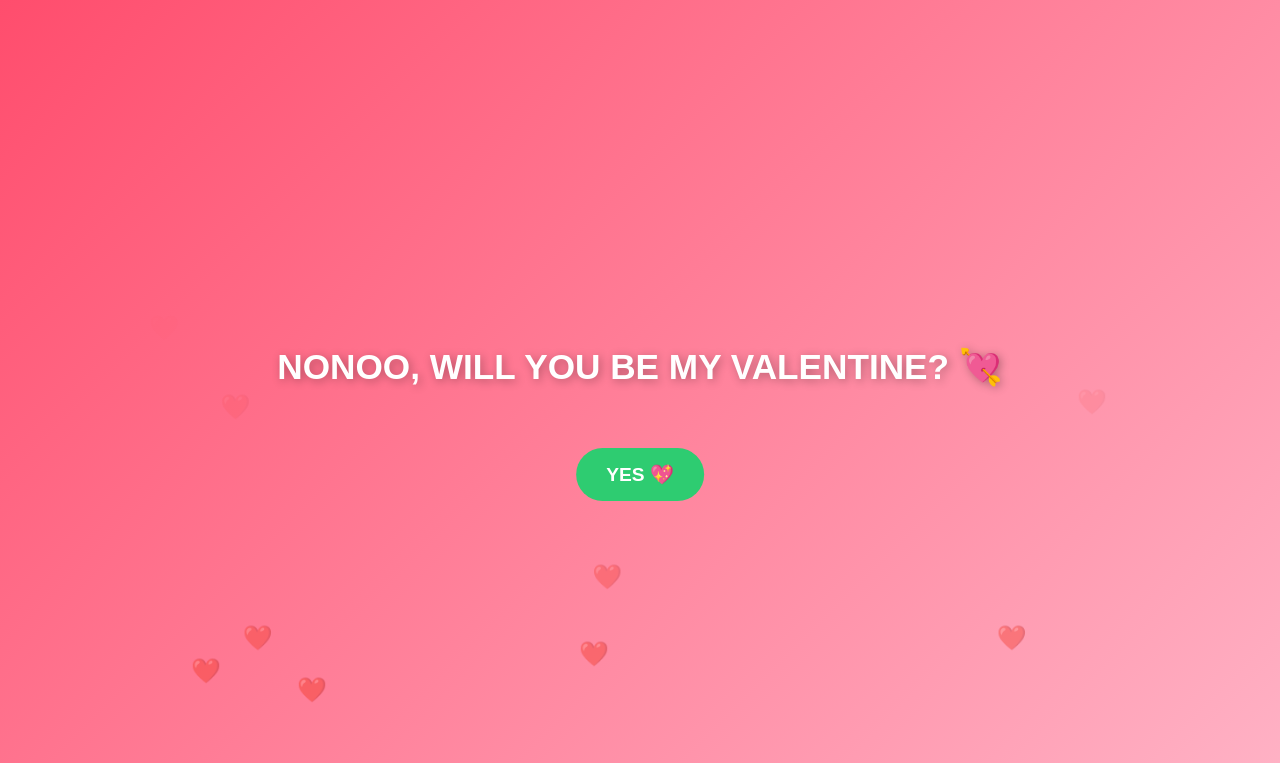
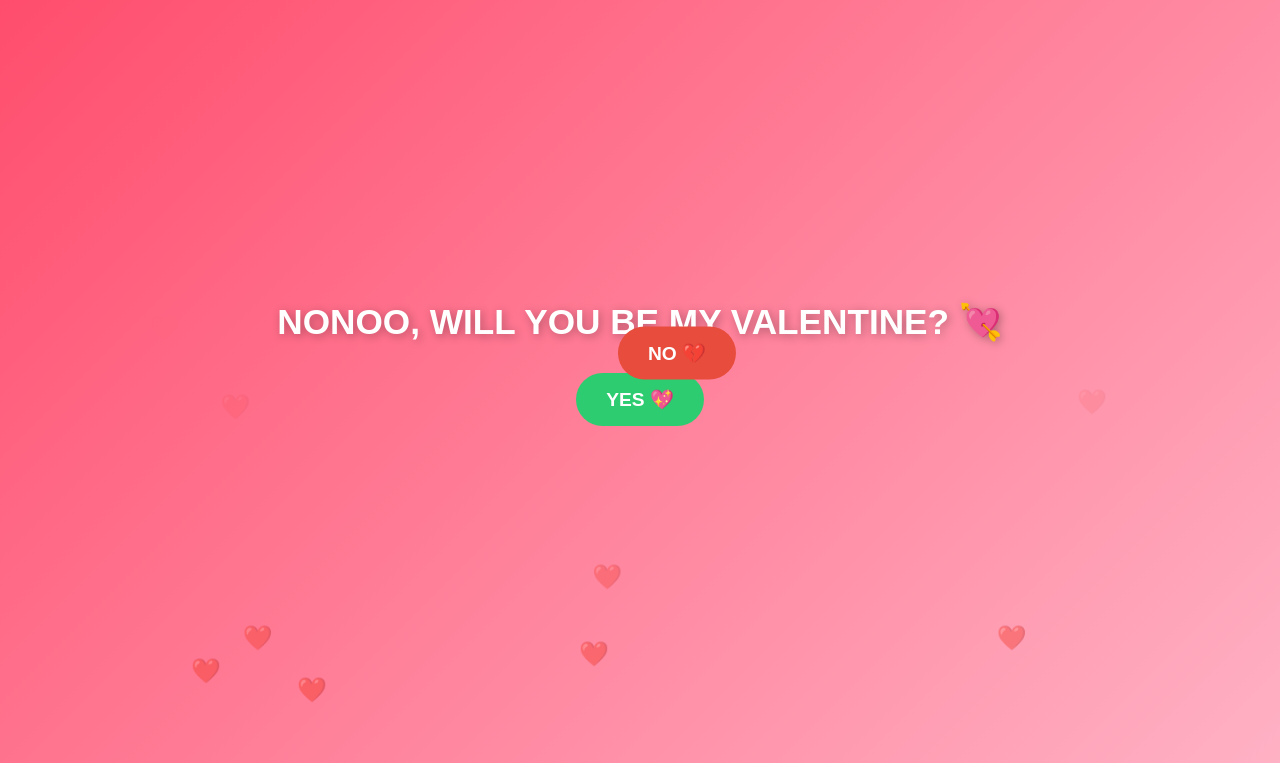
Before and after one commit to gasseradel1/Valentine-, a plain HTML site: page index.html in a window 1280 px wide. Both pictures are taken after a click on the button "NO 💔". Shown: the top 763 px of the page. Drawn offline with Linux system fonts and the light colour scheme.

Commit message:
index.html

```diff
--- a/index.html
+++ b/index.html
@@ -4,25 +4,26 @@
 <meta charset="UTF-8">
 <meta name="viewport" content="width=device-width, initial-scale=1.0">
 <title>Valentine 💖</title>
+
 <style>
     body {
         margin: 0;
         padding: 0;
-    font-family: 'Arial', sans-serif;
         height: 100vh;
         overflow: hidden;
+        font-family: Arial, sans-serif;
         background: linear-gradient(135deg, #ff4d6d, #ffb3c6);
         display: flex;
         align-items: center;
         justify-content: center;
         text-align: center;
         color: white;
-    position: relative;
     }
 
     .container {
         z-index: 2;
         padding: 20px;
+        width: 100%;
     }
 
     h1 {
@@ -33,11 +34,8 @@ h1 {
     }
 
     .buttons {
-    display: flex;
-    justify-content: center;
-    gap: 20px;
         position: relative;
-    height: 60px;
+        height: 150px;
     }
 
     button {
@@ -45,21 +43,23 @@ button {
         padding: 15px 30px;
         border: none;
         border-radius: 30px;
-    cursor: pointer;
         font-weight: bold;
-    position: absolute;
     }
 
     #yes {
         background: #2ecc71;
         color: white;
-    left: 50%;
-    transform: translateX(-50%);
+        cursor: pointer;
     }
 
     #no {
         background: #e74c3c;
         color: white;
+        position: fixed;
+        left: 50%;
+        top: 65%;
+        transform: translate(-50%, -50%);
+        cursor: not-allowed;
     }
 
     /* Floating hearts */
@@ -91,6 +91,7 @@ button {
 
     .graffiti {
         font-size: 2rem;
+        margin-top: 20px;
         animation: graffiti 1.5s infinite alternate;
     }
 
@@ -105,6 +106,7 @@ button {
     }
 </style>
 </head>
+
 <body>
 
 <div class="container" id="main">
@@ -117,17 +119,17 @@ button {
 
 <div class="container yes-screen" id="yesScreen">
     <h1>I KNEW YOU LOVE ME 😍🔥</h1>
-    <img src="https://media.giphy.com/media/l0MYt5jPR6QX5pnqM/giphy.gif" width="250">
+    <img src="https://media.giphy.com/media/l0MYt5jPR6QX5pnqM/giphy.gif" width="260">
     <div class="graffiti">
         ❤️🎨🔥💘💋😍❤️🎉💃🕺🎨🔥💘
     </div>
 </div>
 
 <script>
-// Floating hearts animation
+    // Floating hearts
     function createHeart() {
         const heart = document.createElement("div");
-    heart.classList.add("heart");
+        heart.className = "heart";
         heart.innerHTML = "❤️";
         heart.style.left = Math.random() * 100 + "vw";
         heart.style.animationDuration = (3 + Math.random() * 3) + "s";
@@ -136,38 +138,38 @@ function createHeart() {
     }
     setInterval(createHeart, 300);
 
-// NO button moves and disappears after 10 clicks
+    // NO button escape logic (mobile safe)
     const noBtn = document.getElementById("no");
-let noClickCount = 0;
 
     function moveNo() {
-    const x = Math.random() * (window.innerWidth - noBtn.offsetWidth);
-    const y = Math.random() * (window.innerHeight - noBtn.offsetHeight);
+        const btnWidth = noBtn.offsetWidth;
+        const btnHeight = noBtn.offsetHeight;
+
+        const maxX = window.innerWidth - btnWidth - 10;
+        const maxY = window.innerHeight - btnHeight - 10;
+
+        const x = Math.random() * maxX;
+        const y = Math.random() * maxY;
+
         noBtn.style.left = x + "px";
         noBtn.style.top = y + "px";
     }
 
-noBtn.addEventListener("mouseover", moveNo);
-noBtn.addEventListener("touchstart", moveNo);
-
-noBtn.addEventListener("click", () => {
-    noClickCount++;
-    if (noClickCount >= 10) {
-        noBtn.style.display = "none";
-        alert("Haha! You tried too many times! 😜");
-    }
+    noBtn.addEventListener("mouseenter", moveNo);
+    noBtn.addEventListener("touchstart", (e) => {
+        e.preventDefault();
+        moveNo();
+    });
+    noBtn.addEventListener("click", (e) => {
+        e.preventDefault();
+        moveNo();
     });
 
-// YES button shows the YES screen
+    // YES button
     document.getElementById("yes").addEventListener("click", () => {
         document.getElementById("main").style.display = "none";
         document.getElementById("yesScreen").style.display = "flex";
     });
-
-// Initial positions
-document.getElementById("yes").style.top = "50%";
-noBtn.style.top = "50%";
-noBtn.style.left = "60%";
 </script>
 
 </body>
```
Lines whose indentation alone changed are shown as unchanged.
